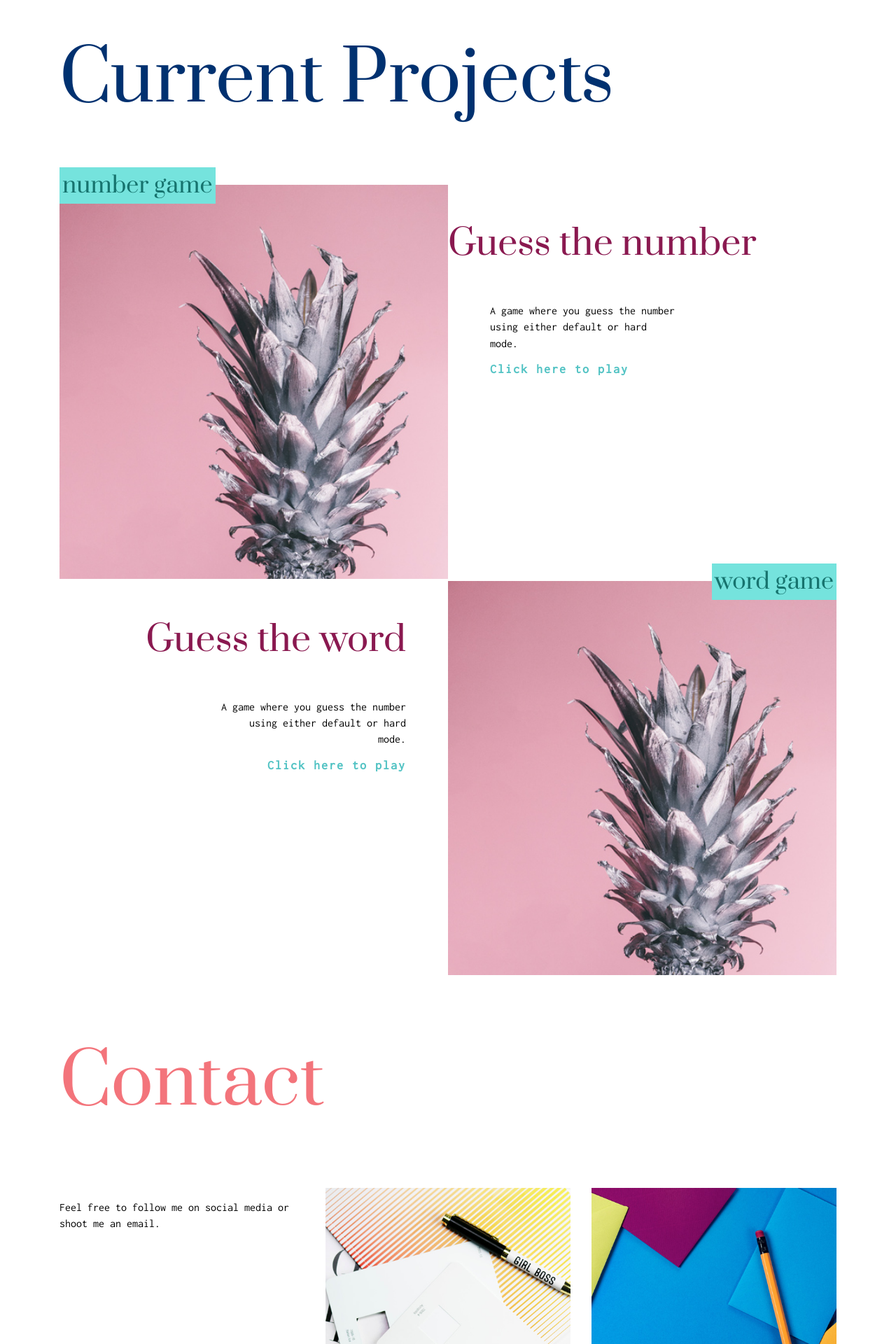
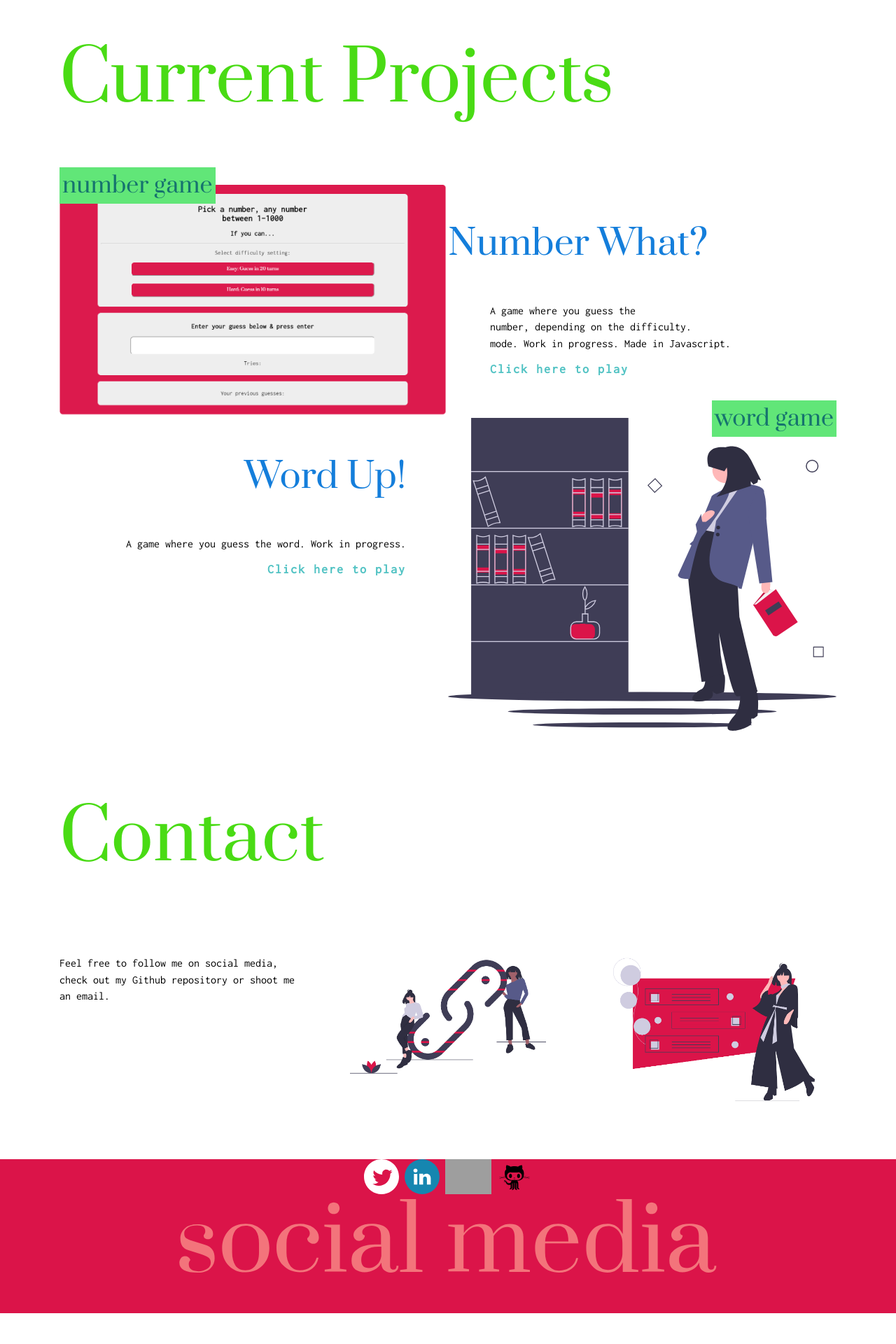
Before and after one commit to tscales2/tscales2.github.io, a PHP site: page / in a window 1280 px wide. Shown: the part 2120-4040 px from the top of the page at 70% size. After the commit the page ends 3996 px from the top, so only its background shows below. Run offline with PHP 8.4, Linux system fonts and the light colour scheme; grey boxes are pictures that could not be loaded.

Commit message:
updated site with more files

```diff
--- a/index.html
+++ b/index.html
@@ -16,13 +16,13 @@
 <body>
     <nav>
         <ul class="navigation">
-           <li><a href="#hello">Welcome</a></li>
+
             <li><a href="#about">About</a></li>
             <li><a href="#cProjects">Current Projects</a></li>
             <li><a href="#contact">Contact</a></li>
         </ul>
     </nav>
-    <header class="row" id="hello">
+    <header class="row">
         <!--left col -->
         <section class="col left-col">
             <div class="top-container">
@@ -33,7 +33,7 @@
         <!--right col -->
         <section class="col right-col">
             <div class="top-container">
-                <img src="img/cactus.jpg" />
+                <img src="img/undraw_book_reading_kx9s.svg" />
             </div>
         </section>
     </header>
@@ -59,14 +59,14 @@
             <div class="row no-gutters">
                 <div class="col">
                     <h4>number game</h4>
-                    <img src="img/pineapp.jpg" class="works-img" alt="picture of pineapple" />
+                    <img src="img/numGamePic.png" class="works-img" alt="screenshot of game page" />
                 </div>
                 <div class="col">
-                    <h3>Guess the number</h3>
+                    <h3>Number What?</h3>
                     <div class="extra-gutters">
-                        <p>A game where you guess the number<br>
-                            using either default or hard<br>
-                            mode.</p>
+                        <p>A game where you guess the <br>
+                            number, depending on the difficulty.<br>
+                            mode. Work in progress. Made in Javascript.</p>
                         <a href="numberGame.html">Click here to play</a>
                     </div>
                 </div>
@@ -74,16 +74,14 @@
             <div class="row no-gutters">
                 <div class="col">
                     <div class="extra-gutters right-aligned">
-                        <h3>Guess the word</h3>
-                        <p>A game where you guess the number<br>
-                            using either default or hard<br>
-                            mode.</p>
-                        <a href="">Click here to play</a>
+                        <h3>Word Up!</h3>
+                        <p>A game where you guess the word. Work in progress.</p>
+                        <a href="underConstruction.html">Click here to play</a>
                     </div>
                 </div>
                 <div class="col">
                     <h4 class="right-aligned">word game</h4>
-                    <img src="img/pineapp.jpg" class="works-img" alt="picture of pineapple" />
+                    <img src="img/undraw_bookshelves_xekd.svg" class="works-img" alt="picture of woman and a bookshelf" />
                 </div>
 
             </div>
@@ -95,13 +93,13 @@
             <h2>Contact</h2>
             <div class="row">
                 <div class="col">
-                    <p>Feel free to follow me on social media or shoot me an email.</p>
+                    <p>Feel free to follow me on social media, check out my Github repository or shoot me an email.</p>
                 </div>
                 <div class="col">
-                    <img src="img/contact1.jpg" />
+                    <img src="img/undraw_share_link_qtxe.png">
                 </div>
                 <div class="col">
-                    <img src="img/contact2.jpg" />
+                    <img src="img/undraw_ask_me_anything_k8o0.png" />
                 </div>
             </div>
 
@@ -114,6 +112,7 @@
                 <a href="https://twitter.com/TakinahS"><img src="img/twitter.svg" class="social-icon" alt="Twitter Icon" /></a>
                  <a href="https://www.linkedin.com/in/takinahscales/"><img src="img/iconfinder_linkedin_circle_294706.svg" class="social-icon" alt="Linkedin Icon" /></a>
                  <a href="mailto:takinahmscales@gmail.com"><img src="img/iconfinder_Icon_Email_Message_3319480.svg" class="social-icon" alt="Email Icon" /></a>
+                 <a href="https://github.com/tscales2"><img src="img/iconfinder_github_394189.svg" class="social-icon" alt="Github Icon" /></a>
             </div>
         </div>
 
--- a/main.css
+++ b/main.css
@@ -7,14 +7,7 @@ body {
     font-family: 'Inconsolata', monospace;
 }
 
-.right-col {
-    background-color: #e661db;
-}
 
-.left-col {
-    background-color: #8a1950;
-
-}
 .top-container{
     width: 500px;
     margin: 0 auto;
@@ -28,6 +21,7 @@ body {
     display: flex;
     justify-content: center;
     align-content: center;
+    background-color: #db1449;
 }
 .scroll{
     color: aqua;
@@ -40,7 +34,7 @@ img {
 }
 
 footer {
-    background-color: #712b4d;
+    background-color: #db1449;
     height: 220px;
     background-image: url('img/socialmedia.svg');
     background-repeat: no-repeat;
@@ -55,7 +49,7 @@ footer {
 }
 
 .social-icon {
-    height: 60px;
+    height: 50px;
 }
 
 .social-icons-container {
@@ -67,7 +61,7 @@ nav {
     z-index: 1;
     left: 0;
     right: 0;
-    color: #99408a;
+    color: #ffffff;
     font-family: 'Prata', serif;
     font-size: 22px;
 }
@@ -81,7 +75,7 @@ nav {
     margin: 0 15px;
 }
 .navigation li a {
-    color: #99408a;
+    color: #ffffff;
     text-decoration: none;
 }
 
@@ -109,7 +103,7 @@ h3{
 h4{
     font-size: 32px;
     color: #16736e;
-    background-color: #75e3dd;
+    background-color: #61e678;
     display: inline-block;
     margin: 0;
     padding: 4px;
@@ -125,22 +119,22 @@ p{
     text-decoration: none;
 }
 .aboutMe h2{
-    color: #4dc2bd;
+    color: #49db14;
 }
 .cProjects h2{
-    color: #003170
+    color: #49db14
 }
 .contact h2{
-    color: #f3747b;
+    color: #49db14;
 }
 .aboutMe h3{
-    color: #e661db;
+    color: #147edb;
     margin: 0 0 70px 0;
     line-height: 100&;
     width: 100%;
 }
 .cProjects h3{
-    color: #8a1950
+    color: #147edb
 }
 .cProjects h4{
     position: absolute;
@@ -151,7 +145,7 @@ p{
     right: 0;
 }
 .contact h3{
-    color: #af61e6;
+    color: #147edb;
 }
 .works-img{
     position: relative;
```
Also changed, not shown: numberGame.html (+14 -6 lines), numberGame.js (+9 -9 lines), numberGameStyle.css (+7 -3 lines), underConstruction.html (added, +19 -0 lines), img/iconfinder_github_394189.svg (added), img/numGamePic.png (added), img/undraw_ask_me_anything_k8o0.png (added), img/undraw_book_reading_kx9s.svg (added), img/undraw_bookshelves_xekd.svg (added), img/undraw_game_world_0o6q.png (added), img/undraw_share_link_qtxe.png (added), img/undraw_share_link_qtxe.svg (added), img/undraw_social_girl_562b.png (added).
